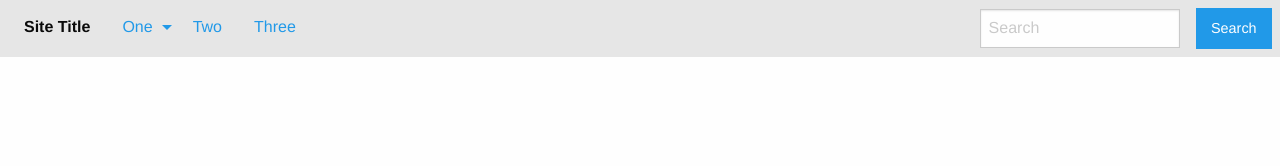
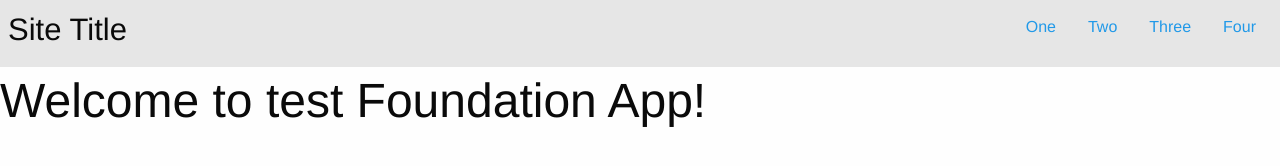
Before and after one commit to MaryGualtieri/Foundation, a plain HTML site: page index.html in a window 1280 px wide. Drawn offline with Linux system fonts and the light colour scheme.

Commit message:
add hero section

```diff
--- a/css/app.css
+++ b/css/app.css
@@ -3,8 +3,23 @@
 
 /*Nav Bar*/
 
-/*Header*/
+/*Hero*/
+  .hero{
+
+  }
+
+
+
 
 /*Main*/
+  .Main {
+
+  }
+
+
+
 
 /*Footer*/
+  footer {
+
+  }
--- a/index.html
+++ b/index.html
@@ -11,34 +11,33 @@
   <body>
     <!-- Nav Bar -->
     <div class="top-bar">
+
       <div class="top-bar-left">
-        <ul class="dropdown menu" data-dropdown-menu>
-          <li class="menu-text">Site Title</li>
-          <li>
-            <a href="#">One</a>
-            <ul class="menu vertical">
-              <li><a href="#">One</a></li>
-              <li><a href="#">Two</a></li>
-              <li><a href="#">Three</a></li>
-            </ul>
-          </li>
-          <li><a href="#">Two</a></li>
-          <li><a href="#">Three</a></li>
-        </ul>
+          <h3>Site Title</h3>
       </div>
-      <div class="top-bar-right">
-        <ul class="menu">
-          <li><input type="search" placeholder="Search"></li>
-          <li><button type="button" class="button">Search</button></li>
-        </ul>
-      </div>
+
+    <div class="top-bar-right">
+      <ul class="menu">
+        <li><a href="#">One</a></li>
+        <li><a href="#">Two</a></li>
+        <li><a href="#">Three</a></li>
+        <li><a href="#">Four</a></li>
+      </ul>
     </div>
 
-    <!-- Head Section -->
+    </div>
+
+    <!-- Hero Section -->
+    <section class="hero">
+      <h1> Welcome to test Foundation App!</h1>
+    </section>
 
     <!-- Main Section -->
+    <section class="Main"> </section>
 
     <!-- Footer -->
+    <footer></footer>
+
 
     <script src="js/vendor/jquery.js"></script>
     <script src="js/vendor/what-input.js"></script>
```
